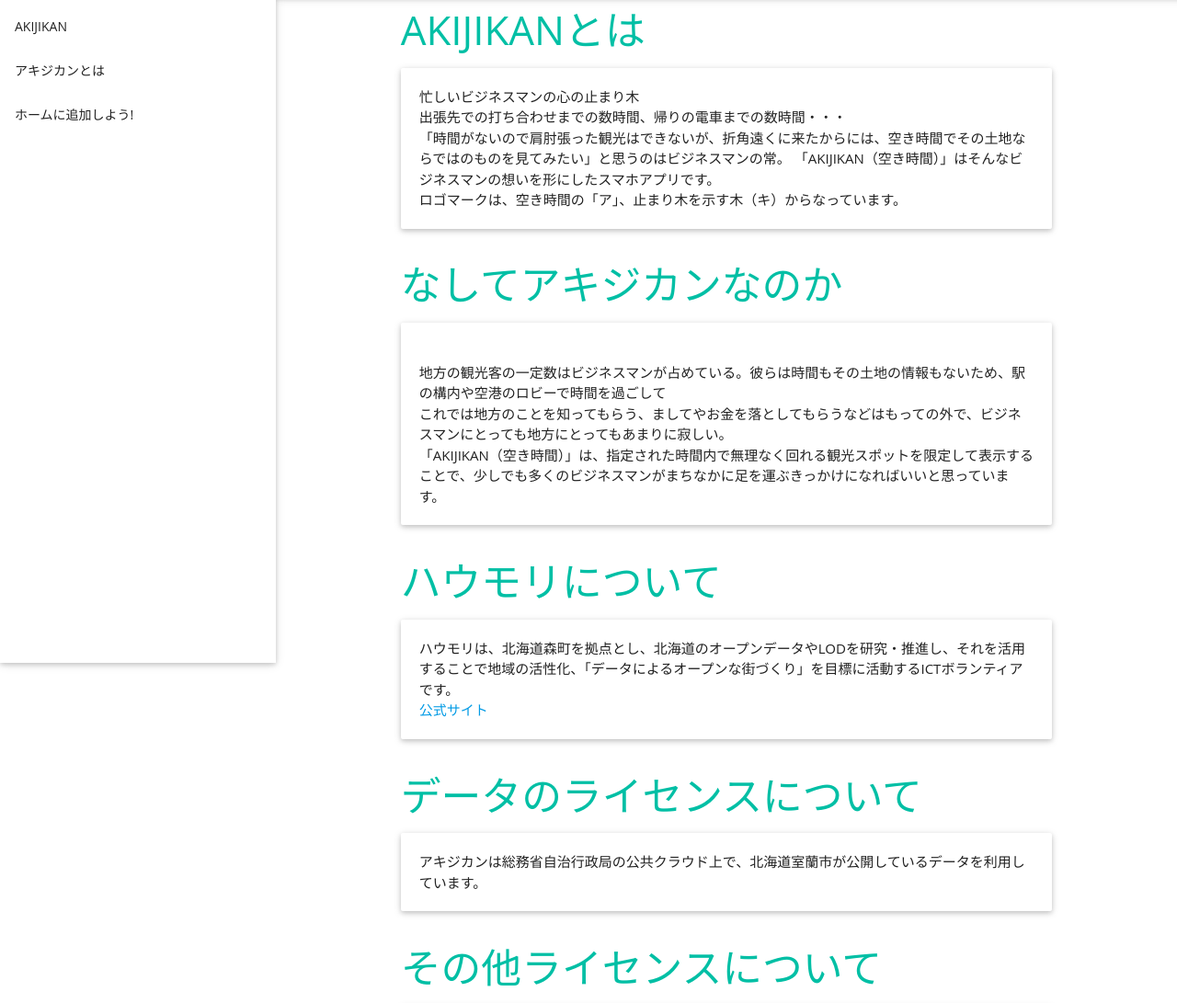
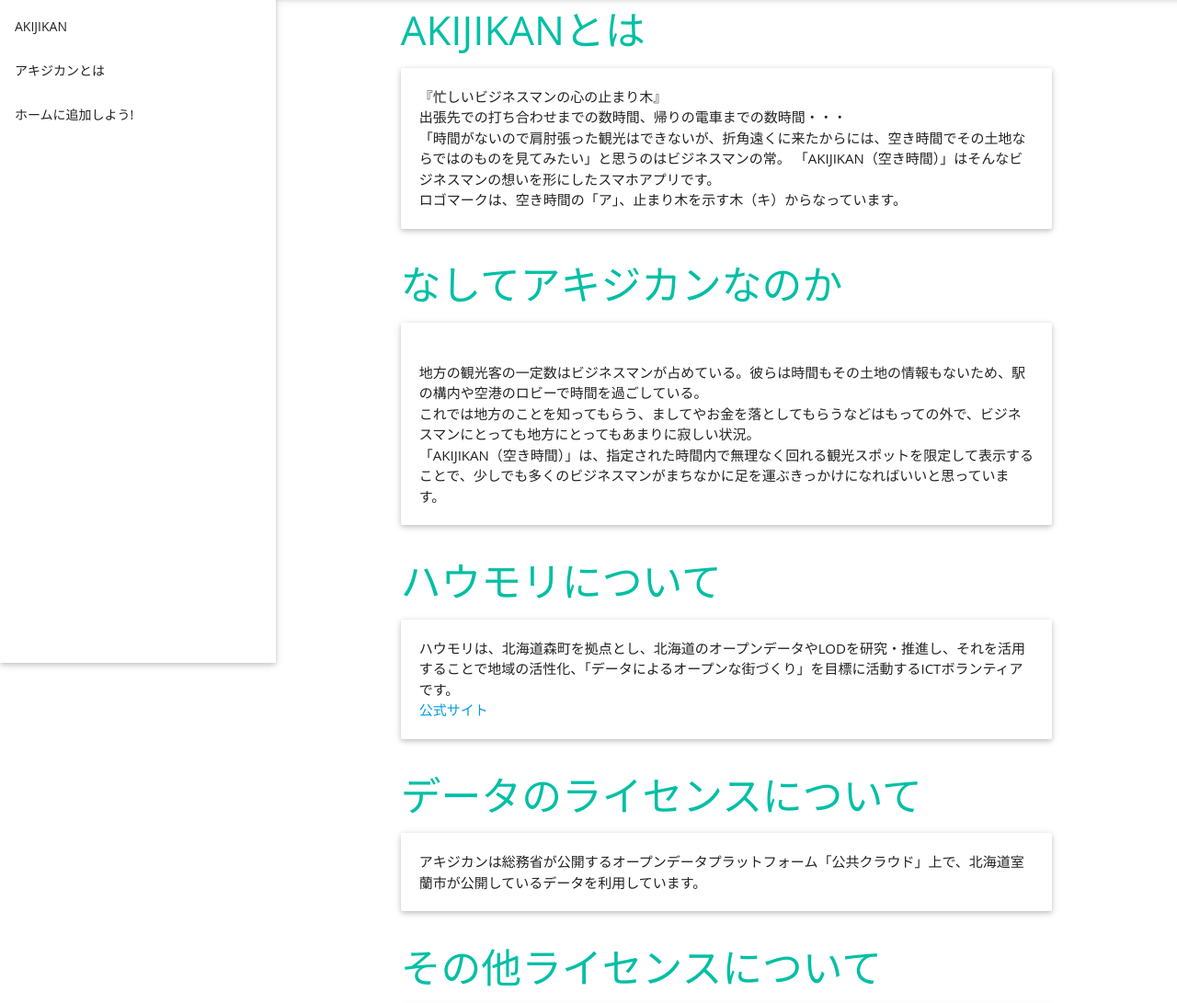
Before and after one commit to howml/akijikan, a plain HTML site: page about.html in a window 1280 px wide. Shown: the part 139-1230 px from the top of the page at 92% size. Drawn offline with Linux system fonts and the light colour scheme.

Commit message:
Update about.html

```diff
--- a/about.html
+++ b/about.html
@@ -40,7 +40,7 @@
 	<div class="container">
       <div class="row">
         <h3 class="teal-text text-accent-4">AKIJIKANとは</h3>
-		<p class="card-panel">忙しいビジネスマンの心の止まり木<br>
+		<p class="card-panel">『忙しいビジネスマンの心の止まり木』<br>
         出張先での打ち合わせまでの数時間、帰りの電車までの数時間・・・<br>
         「時間がないので肩肘張った観光はできないが、折角遠くに来たからには、空き時間でその土地ならではのものを見てみたい」と思うのはビジネスマンの常。
 	      「AKIJIKAN（空き時間）」はそんなビジネスマンの想いを形にしたスマホアプリです。<br>
@@ -48,8 +48,8 @@
       </div>
       <div class="row">
         <h3 class="teal-text text-accent-4">なしてアキジカンなのか</h3>
-		<p class="card-panel"><br>地方の観光客の一定数はビジネスマンが占めている。彼らは時間もその土地の情報もないため、駅の構内や空港のロビーで時間を過ごして<br>
-			これでは地方のことを知ってもらう、ましてやお金を落としてもらうなどはもっての外で、ビジネスマンにとっても地方にとってもあまりに寂しい。<br>
+		<p class="card-panel"><br>地方の観光客の一定数はビジネスマンが占めている。彼らは時間もその土地の情報もないため、駅の構内や空港のロビーで時間を過ごしている。<br>
+			これでは地方のことを知ってもらう、ましてやお金を落としてもらうなどはもっての外で、ビジネスマンにとっても地方にとってもあまりに寂しい状況。<br>
 	      「AKIJIKAN（空き時間）」は、指定された時間内で無理なく回れる観光スポットを限定して表示することで、少しでも多くのビジネスマンがまちなかに足を運ぶきっかけになればいいと思っています。</p>
       </div>
        <div class="row">
@@ -59,7 +59,7 @@
        <div class="row">
         <h3 class="teal-text text-accent-4">データのライセンスについて</h3>
 		<p class="card-panel">
-		アキジカンは総務省自治行政局の公共クラウド上で、北海道室蘭市が公開しているデータを利用しています。</p>
+		アキジカンは総務省が公開するオープンデータプラットフォーム「公共クラウド」上で、北海道室蘭市が公開しているデータを利用しています。</p>
       </div>
        <div class="row">
         <h3 class="teal-text text-accent-4">その他ライセンスについて</h3>
```
